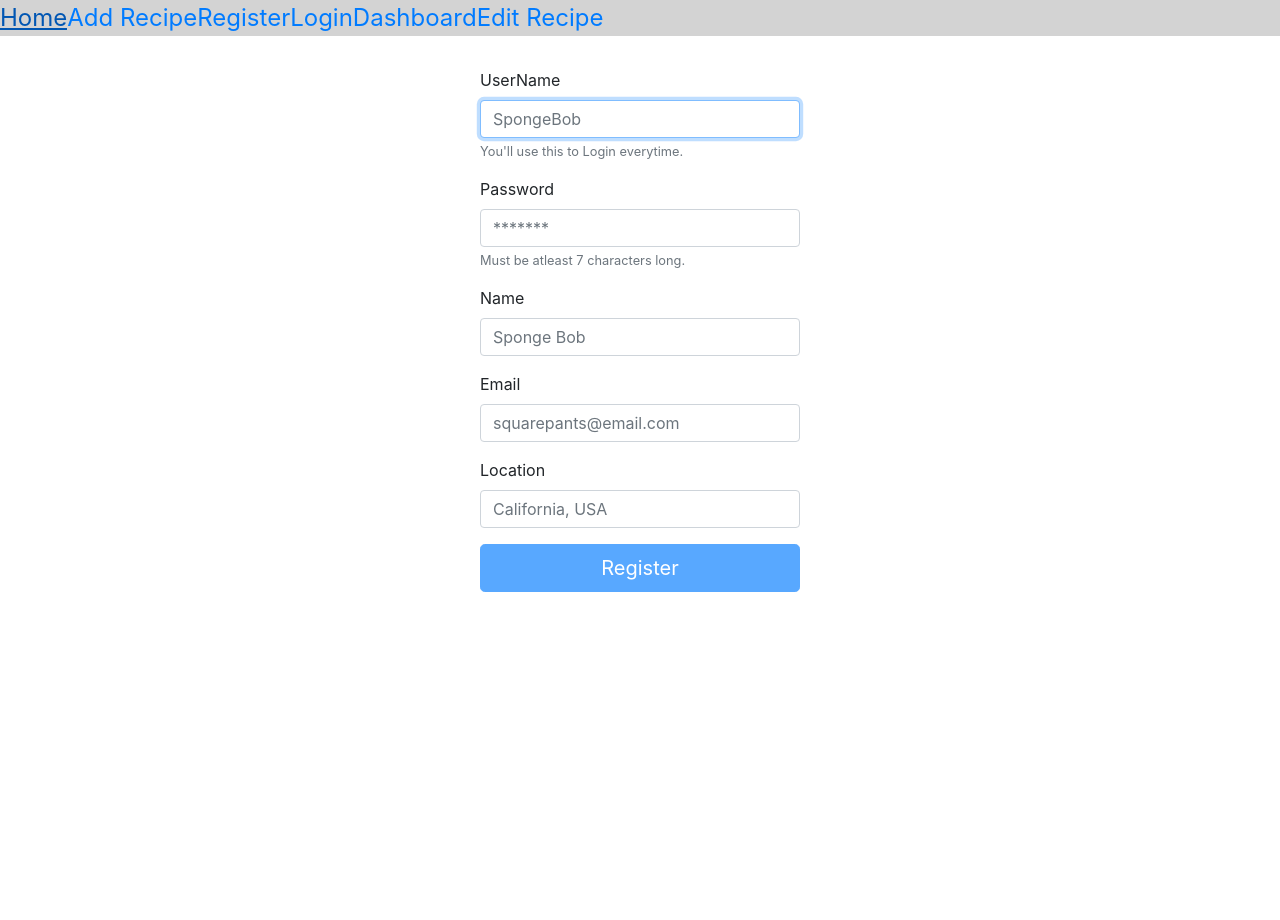
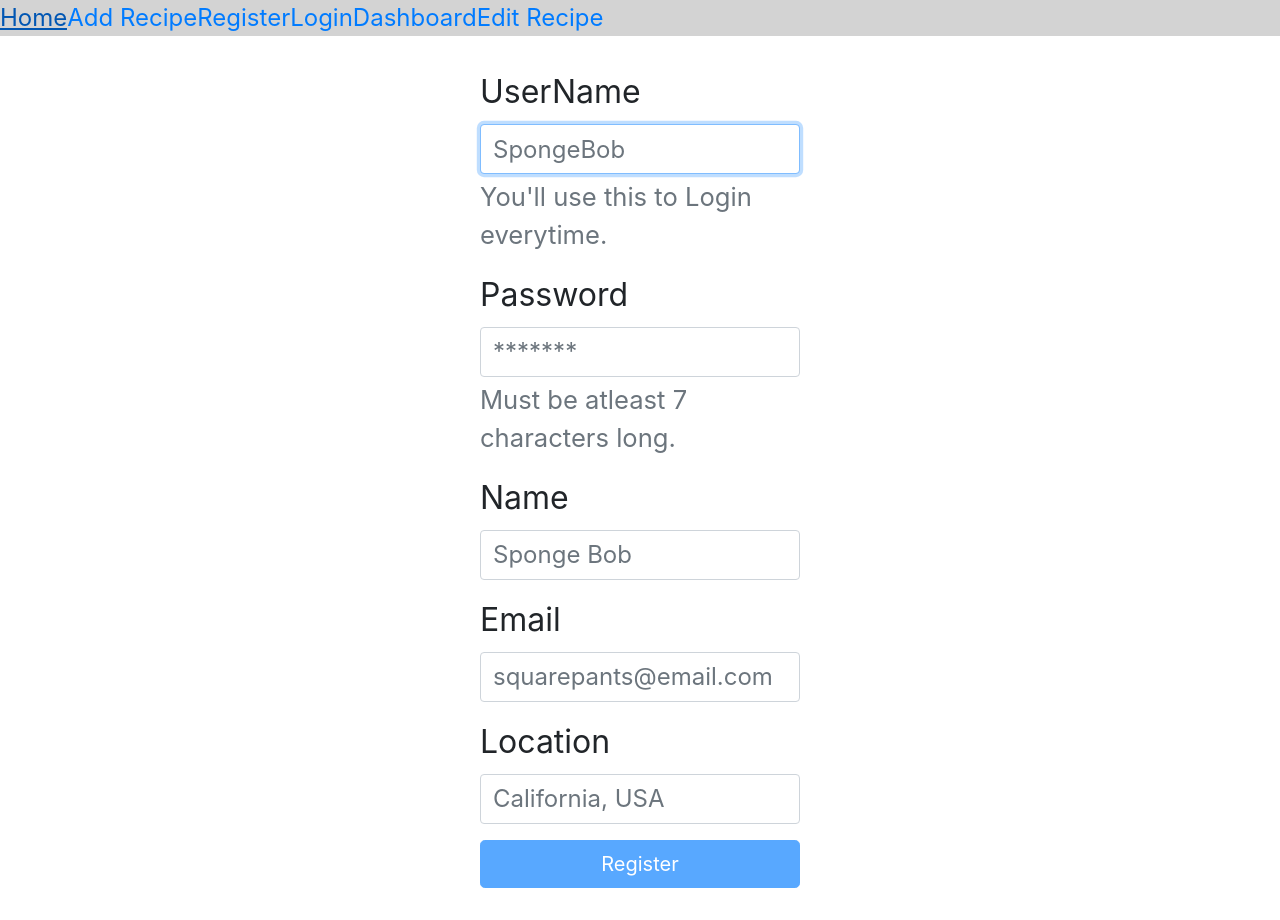
Before and after one commit to chef-portfolio-4/front-end, a React (Create React App) app in the folder chef-portfolio/: page /register in a window 1280 px wide. Before the commit the page ends 800 px from the top, so only its background shows below. Built offline with nearby package versions, Linux system fonts and the light colour scheme; the HTML template or start-up script is replaced by a standard one.

Commit message:
updated font sizes

```diff
--- a/chef-portfolio/src/index.css
+++ b/chef-portfolio/src/index.css
@@ -21,17 +21,27 @@ code {
 .Login {
   width: 50%;
   margin: 5% auto;
+  font-size:2rem;
+}
+
+.Login Input {
+  font-size:1.5rem;
 }
 
 img{
   width:80%;
   display:block;
-  margin:0 auto;
+  margin:-4% auto;
 }
 
 .Register {
+  font-size:2rem;
   width: 50%;
   margin: 5% auto;
+}
+
+.Register Input {
+  font-size:1.5rem;
 }
 
 .buttons {
```
